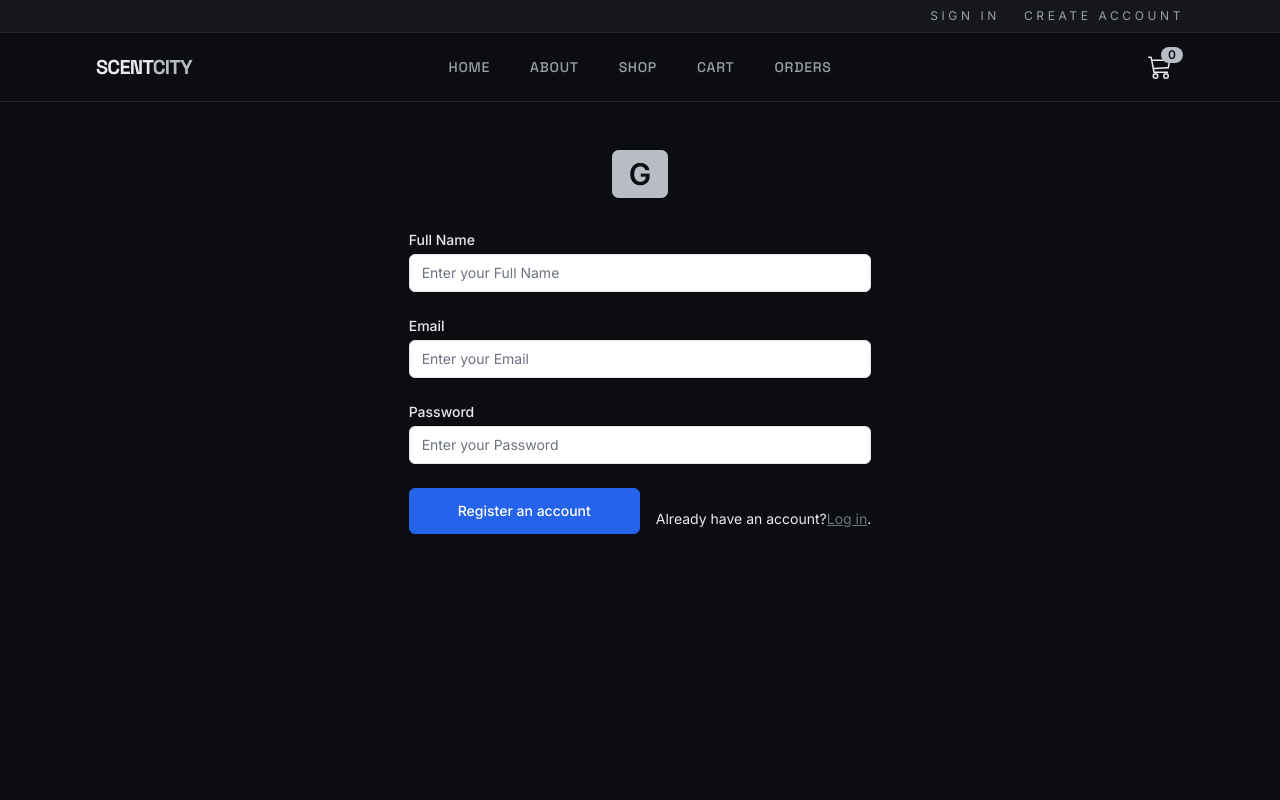
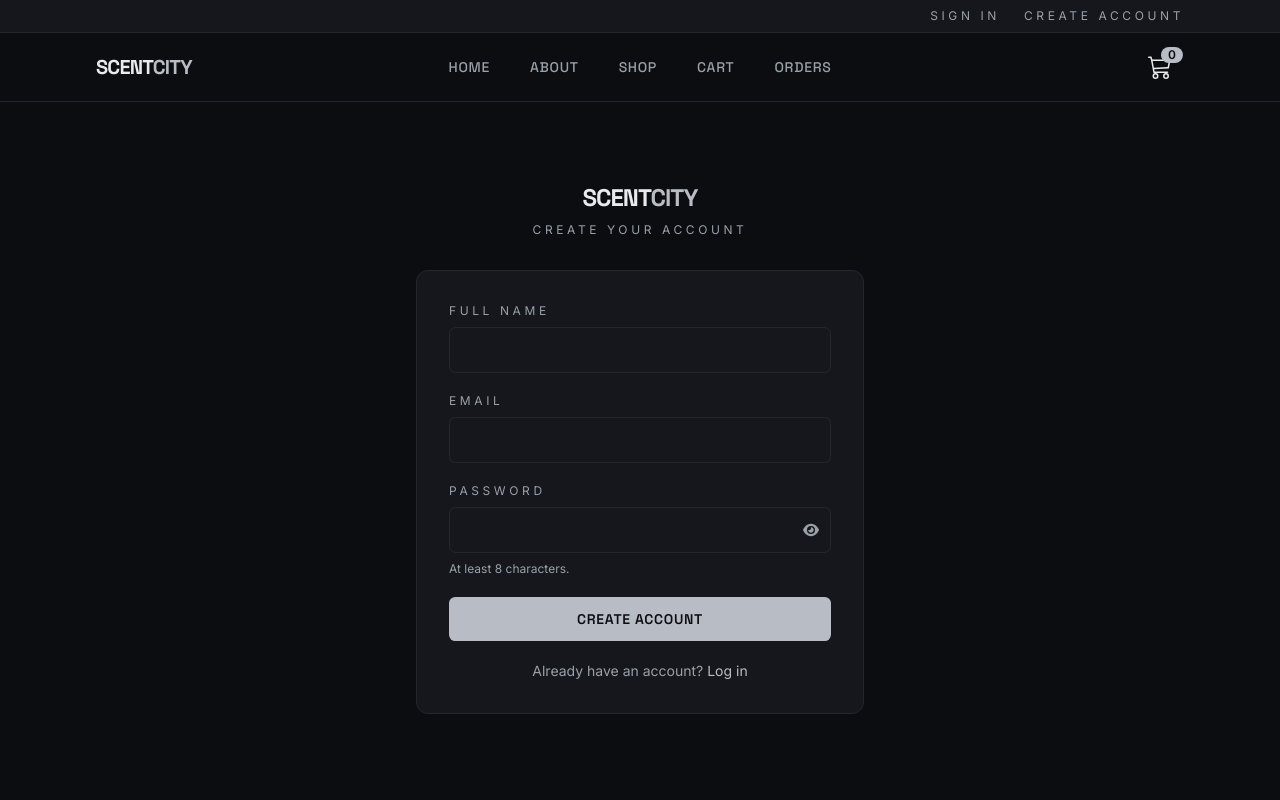
Before and after one commit to NjukiG/gas-shop, a React (Vite) app in the folder frontend/: page /register in a window 1280 px wide. Shown: the top 800 px of the page. Built offline with nearby package versions, Linux system fonts and the light colour scheme; no server answers.

Commit message:
feat(auth): restyle login/register, inline error banners, password eye-toggle, fix auth response bugs

```diff
--- /dev/null
+++ b/frontend/src/components/PasswordInput.jsx
@@ -0,0 +1,31 @@
+import { useState } from "react";
+import { FaEye, FaEyeSlash } from "react-icons/fa6";
+
+// PasswordInput — a password field with a show/hide eye toggle.
+const PasswordInput = ({ id = "Password", name = "Password", value, onChange, minLength }) => {
+  const [visible, setVisible] = useState(false);
+
+  return (
+    <div className="relative">
+      <input
+        type={visible ? "text" : "password"}
+        id={id}
+        name={name}
+        value={value}
+        onChange={onChange}
+        required
+        minLength={minLength}
+        className="w-full rounded-btn bg-onyx border border-graphite px-4 py-3 pr-11 text-sm text-fog placeholder-ash focus:border-platinum focus:outline-none transition-colors"
+      />
+      <button
+        type="button"
+        onClick={() => setVisible((v) => !v)}
+        aria-label={visible ? "Hide password" : "Show password"}
+        className="absolute inset-y-0 right-0 flex items-center pr-3 text-ash hover:text-platinum transition-colors"
+      >
+        {visible ? <FaEyeSlash /> : <FaEye />}
+      </button>
+    </div>
+  );
+};
+export default PasswordInput;
--- a/frontend/src/pages/Login.jsx
+++ b/frontend/src/pages/Login.jsx
@@ -1,98 +1,87 @@
-import { useEffect, useRef } from "react";
-import { NavLink, useNavigate } from "react-router-dom";
+import { useEffect, useState } from "react";
+import { Link, useNavigate } from "react-router-dom";
 import { useAuth } from "../utils/AuthContext";
+import PasswordInput from "../components/PasswordInput";
 
 const Login = () => {
-  const loginForm = useRef(null);
-
   const navigate = useNavigate();
   const { user, loginUser } = useAuth();
+  const [form, setForm] = useState({ Email: "", Password: "" });
+  const [error, setError] = useState("");
 
   useEffect(() => {
-    if (user) {
-      navigate("/");
-    }
+    if (user) navigate("/");
   }, [navigate, user]);
 
-  const handleLogin = (e) => {
+  const handleChange = (e) => {
+    setError("");
+    setForm((prev) => ({ ...prev, [e.target.name]: e.target.value }));
+  };
+
+  const handleLogin = async (e) => {
     e.preventDefault();
-    const Email = loginForm.current.Email.value;
-    const Password = loginForm.current.Password.value;
-    const userInfo = { Email, Password };
-    loginUser(userInfo);
+    setError("");
+    const result = await loginUser(form);
+    if (result && !result.ok) {
+      setError(result.error);
+    }
   };
+
   return (
-    <section className="">
-      <div className=" lg:min-h-screen lg:grid-cols-12">
-        <main className="flex items-center justify-center px-8 py-8 sm:px-12 lg:col-span-7 lg:px-16 lg:py-12 xl:col-span-6">
-          <div className="max-w-xl lg:max-w-3xl">
-            <div className="flex justify-center mx-auto">
-              <NavLink
+    <section className="section-block flex justify-center">
+      <div className="w-full max-w-md">
+        {/* Brand */}
+        <Link
           to="/"
-                className="lg:flex btn btn-primary text-3xl items-center "
+          className="block text-center font-display text-2xl font-bold tracking-tightest text-fog mb-2"
         >
-                G
-              </NavLink>
+          SCENT<span className="text-platinum">CITY</span>
+        </Link>
+        <p className="text-center brand-eyebrow mb-8">Welcome back</p>
+
+        <form onSubmit={handleLogin} className="brand-card p-8 space-y-5">
+          {error && (
+            <div className="rounded-btn border border-error/30 bg-error/10 px-4 py-3 text-sm text-error">
+              {error}
             </div>
+          )}
 
-            <form
-              action="#"
-              method="POST"
-              ref={loginForm}
-              onSubmit={handleLogin}
-              className="mt-8 grid grid-cols-6 gap-6"
-            >
-              <div className="col-span-6">
-                <label htmlFor="Email" className="block text-sm font-medium">
+          <div>
+            <label htmlFor="Email" className="brand-eyebrow block mb-2">
               Email
             </label>
-
             <input
               type="email"
               id="Email"
-                  name="email"
-                  className="mt-1 w-full rounded-md border-gray-200 bg-white text-sm text-gray-700 shadow-sm dark:border-gray-700 dark:bg-gray-800 dark:text-gray-200"
+              name="Email"
+              value={form.Email}
+              onChange={handleChange}
+              required
+              className="w-full rounded-btn bg-onyx border border-graphite px-4 py-3 text-sm text-fog placeholder-ash focus:border-platinum focus:outline-none transition-colors"
             />
           </div>
 
-              <div className="col-span-6">
-                <label
-                  htmlFor="Password"
-                  className="block text-sm font-medium "
-                >
+          <div>
+            <label htmlFor="Password" className="brand-eyebrow block mb-2">
               Password
             </label>
-
-                <input
-                  type="password"
-                  id="Password"
-                  name="password"
-                  className="mt-1 w-full rounded-md border-gray-200 bg-white text-sm text-gray-700 shadow-sm dark:border-gray-700 dark:bg-gray-800 dark:text-gray-200"
+            <PasswordInput
+              value={form.Password}
+              onChange={handleChange}
             />
           </div>
 
-              <div className="col-span-6 sm:flex sm:items-center sm:gap-4">
-                <button
-                  type="submit"
-                  className="inline-block shrink-0 rounded-md border border-blue-600 bg-blue-600 px-12 py-3 text-sm font-medium text-white transition hover:bg-transparent hover:text-blue-600 focus:outline-none focus:ring active:text-blue-500 dark:hover:bg-blue-700 dark:hover:text-white"
-                >
-                  Login
+          <button type="submit" className="brand-btn w-full">
+            Log in
           </button>
 
-                <p className="mt-4 text-sm ">
-                  Dont have an account?
-                  <a
-                    href="/register"
-                    className="text-gray-500 underline dark:text-gray-500"
-                  >
-                    Log in
-                  </a>
-                  .
+          <p className="text-center text-sm text-ash">
+            Don&apos;t have an account?{" "}
+            <Link to="/register" className="text-platinum hover:underline">
+              Create one
+            </Link>
           </p>
-              </div>
         </form>
-          </div>
-        </main>
       </div>
     </section>
   );
--- a/frontend/src/pages/Register.jsx
+++ b/frontend/src/pages/Register.jsx
@@ -1,152 +1,114 @@
-import { useEffect, useRef } from "react";
-import { Form, Link, NavLink, useNavigate } from "react-router-dom";
+import { useEffect, useState } from "react";
+import { Link, useNavigate } from "react-router-dom";
 import { useAuth } from "../utils/AuthContext";
+import PasswordInput from "../components/PasswordInput";
 
 const Register = () => {
   const { registerUser, user } = useAuth();
   const navigate = useNavigate();
-  const registerForm = useRef(null);
+  const [form, setForm] = useState({ FullName: "", Email: "", Password: "" });
+  const [error, setError] = useState("");
 
-  // Handle form submission
+  useEffect(() => {
+    if (user) navigate("/");
+  }, [navigate, user]);
+
+  const handleChange = (e) => {
+    setError("");
+    setForm((prev) => ({ ...prev, [e.target.name]: e.target.value }));
+  };
+
   const handleRegister = async (e) => {
     e.preventDefault();
-    // Form details
-    const FullName = registerForm.current.FullName.value;
-    const Email = registerForm.current.Email.value;
-    const Password = registerForm.current.Password.value;
-    const Role = "Buyer";
+    setError("");
 
-    try {
-      const userInfo = {
-        FullName,
-        Email,
-        Password,
-        Role,
-      };
-      await registerUser(userInfo);
-    } catch (error) {
-      console.error("Registration error:", error);
+    // Quick client-side check for instant feedback (backend also enforces it).
+    if (form.Password.length < 8) {
+      setError("Password must be at least 8 characters.");
+      return;
+    }
+
+    const result = await registerUser(form);
+    if (result.ok) {
+      // Registration does not log the user in; send them to sign in.
+      navigate("/login");
+    } else {
+      setError(result.error);
     }
   };
 
-  useEffect(() => {
-    if (user) {
-      navigate("/cart");
-    }
-  }, [navigate, user]);
+  return (
+    <section className="section-block flex justify-center">
+      <div className="w-full max-w-md">
+        {/* Brand */}
+        <Link
+          to="/"
+          className="block text-center font-display text-2xl font-bold tracking-tightest text-fog mb-2"
+        >
+          SCENT<span className="text-platinum">CITY</span>
+        </Link>
+        <p className="text-center brand-eyebrow mb-8">Create your account</p>
 
-  return (
-    <section className="">
-      <div className=" lg:min-h-screen lg:grid-cols-12">
-        <main className="flex items-center justify-center px-8 py-8 sm:px-12 lg:col-span-7 lg:px-16 lg:py-12 xl:col-span-6">
-          <div className="max-w-xl lg:max-w-3xl">
-            <div className="flex justify-center mx-auto">
-              <NavLink
-                to="/"
-                className="lg:flex btn btn-primary text-3xl items-center "
-              >
-                G
-              </NavLink>
+        <form onSubmit={handleRegister} className="brand-card p-8 space-y-5">
+          {error && (
+            <div className="rounded-btn border border-error/30 bg-error/10 px-4 py-3 text-sm text-error">
+              {error}
             </div>
+          )}
 
-            <form
-              action="#"
-              method="POST"
-              className="mt-8 grid grid-cols-6 gap-6"
-              ref={registerForm}
-              onSubmit={handleRegister}
-            >
-              <div className="col-span-6">
-                <label
-                  htmlFor="FullName"
-                  className="block text-sm font-medium "
-                >
-                  Full Name
+          <div>
+            <label htmlFor="FullName" className="brand-eyebrow block mb-2">
+              Full name
             </label>
-
             <input
               type="text"
               id="FullName"
               name="FullName"
-                  placeholder="Enter your Full Name"
+              value={form.FullName}
+              onChange={handleChange}
               required
-                  className="mt-1 w-full rounded-md border-gray-200 bg-white text-sm text-gray-700 shadow-sm dark:border-gray-700 dark:bg-gray-800 dark:text-gray-200"
+              className="w-full rounded-btn bg-onyx border border-graphite px-4 py-3 text-sm text-fog placeholder-ash focus:border-platinum focus:outline-none transition-colors"
             />
           </div>
 
-              <div className="col-span-6">
-                <label htmlFor="Email" className="block text-sm font-medium ">
+          <div>
+            <label htmlFor="Email" className="brand-eyebrow block mb-2">
               Email
             </label>
-
             <input
               type="email"
               id="Email"
-                  name="email"
-                  placeholder="Enter your Email"
+              name="Email"
+              value={form.Email}
+              onChange={handleChange}
               required
-                  className="mt-1 w-full rounded-md border-gray-200 bg-white text-sm text-gray-700 shadow-sm dark:border-gray-700 dark:bg-gray-800 dark:text-gray-200"
+              className="w-full rounded-btn bg-onyx border border-graphite px-4 py-3 text-sm text-fog placeholder-ash focus:border-platinum focus:outline-none transition-colors"
             />
           </div>
 
-              <div className="col-span-6">
-                <label
-                  htmlFor="Password"
-                  className="block text-sm font-medium "
-                >
+          <div>
+            <label htmlFor="Password" className="brand-eyebrow block mb-2">
               Password
             </label>
-
-                <input
-                  type="password"
-                  id="Password"
-                  name="password"
-                  placeholder="Enter your Password"
-                  required
-                  className="mt-1 w-full rounded-md border-gray-200 bg-white text-sm text-gray-700 shadow-sm dark:border-gray-700 dark:bg-gray-800 dark:text-gray-200"
+            <PasswordInput
+              value={form.Password}
+              onChange={handleChange}
+              minLength={8}
             />
+            <p className="mt-2 text-xs text-ash">At least 8 characters.</p>
           </div>
 
-              {/* <div className="col-span-6">
-                <label
-                  htmlFor="Role"
-                  className="block text-sm font-medium text-gray-700 dark:text-gray-200"
-                >
-                  Role
-                </label>
-
-                <input
-                  type="text"
-                  id="Role"
-                  name="Role"
-                  placeholder="Role is either Author or Admin"
-                  required
-                  className="mt-1 w-full rounded-md border-gray-200 bg-white text-sm text-gray-700 shadow-sm dark:border-gray-700 dark:bg-gray-800 dark:text-gray-200"
-                />
-              </div> */}
-
-              <div className="col-span-6 sm:flex sm:items-center sm:gap-4">
-                <button
-                  type="submit"
-                  className="inline-block shrink-0 rounded-md border border-blue-600 bg-blue-600 px-12 py-3 text-sm font-medium text-white transition hover:bg-transparent hover:text-blue-600 focus:outline-none focus:ring active:text-blue-500 dark:hover:bg-blue-700 dark:hover:text-white"
-                >
-                  Register an account
+          <button type="submit" className="brand-btn w-full">
+            Create account
           </button>
 
-                <p className="mt-4 text-sm ">
-                  Already have an account?
-                  <a
-                    href="/login"
-                    className="text-gray-500 underline dark:text-gray-500"
-                  >
+          <p className="text-center text-sm text-ash">
+            Already have an account?{" "}
+            <Link to="/login" className="text-platinum hover:underline">
               Log in
-                  </a>
-                  .
+            </Link>
           </p>
-              </div>
         </form>
-          </div>
-        </main>
       </div>
     </section>
   );
```
Also changed, not shown: frontend/src/utils/AuthContext.jsx (+24 -9 lines). Lines whose indentation alone changed are shown as unchanged.
